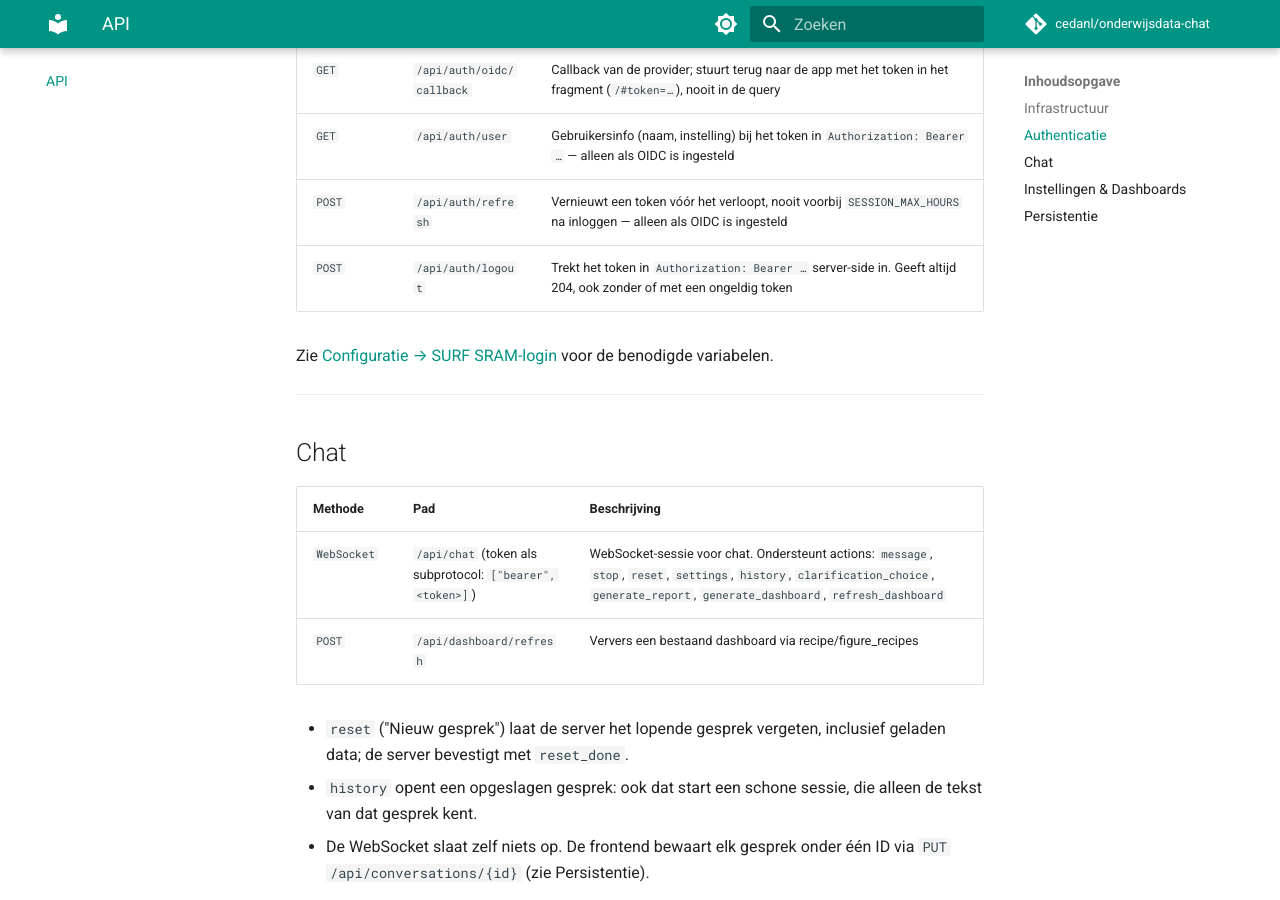
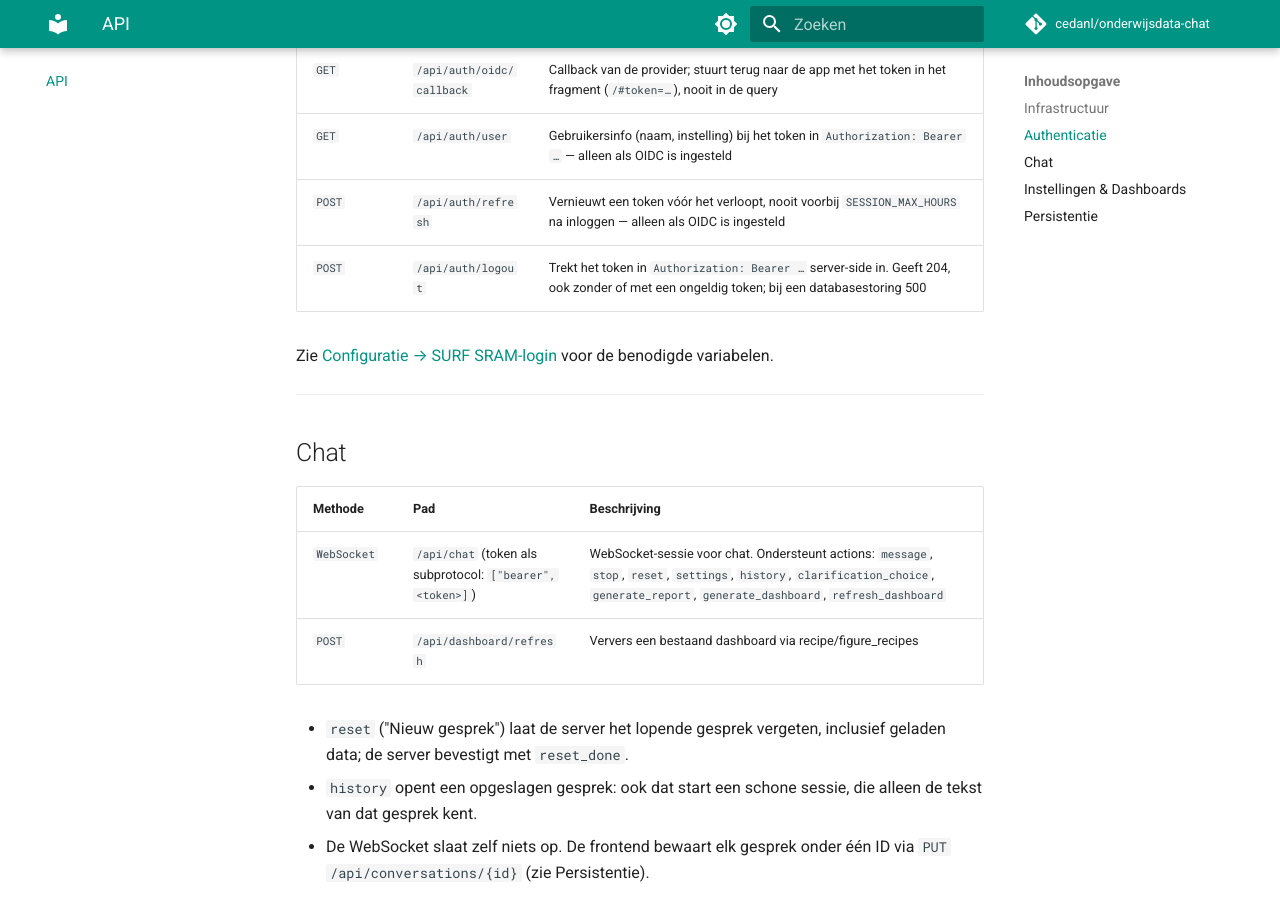
Before and after one commit to cedanl/onderwijsdata-chat, an MkDocs documentation site: the page built from docs/api.md, in a window 1280 px wide and 900 px high, scrolled down 1192 px. Built offline with MkDocs 1.6.1 and Material for MkDocs 9.7.7, drawn with Linux system fonts in a browser that asks for light colours; comment, search, counter and statistics services are not loaded.

Commit message:
docs(api): logout returns 500 when the database fails
POST /api/auth/logout fails closed: with a valid token and a database error
it gives 500, so "always 204" was not accurate.

Refs #479

Co-Authored-By: Claude Opus 5.5 <noreply@anthropic.com>

```diff
--- a/docs/api.md
+++ b/docs/api.md
@@ -28,7 +28,7 @@ De app draait op FastAPI en biedt een REST-API en WebSocket-endpoint voor commun
 | `GET` | `/api/auth/oidc/callback` | Callback van de provider; stuurt terug naar de app met het token in het fragment (`/#token=…`), nooit in de query |
 | `GET` | `/api/auth/user` | Gebruikersinfo (naam, instelling) bij het token in `Authorization: Bearer …` — alleen als OIDC is ingesteld |
 | `POST` | `/api/auth/refresh` | Vernieuwt een token vóór het verloopt, nooit voorbij `SESSION_MAX_HOURS` na inloggen — alleen als OIDC is ingesteld |
-| `POST` | `/api/auth/logout` | Trekt het token in `Authorization: Bearer …` server-side in. Geeft altijd 204, ook zonder of met een ongeldig token |
+| `POST` | `/api/auth/logout` | Trekt het token in `Authorization: Bearer …` server-side in. Geeft 204, ook zonder of met een ongeldig token; bij een databasestoring 500 |
 
 Zie [Configuratie → SURF SRAM-login](configuratie/index.md#surf-sram-login-oidc) voor de benodigde variabelen.
 
```
